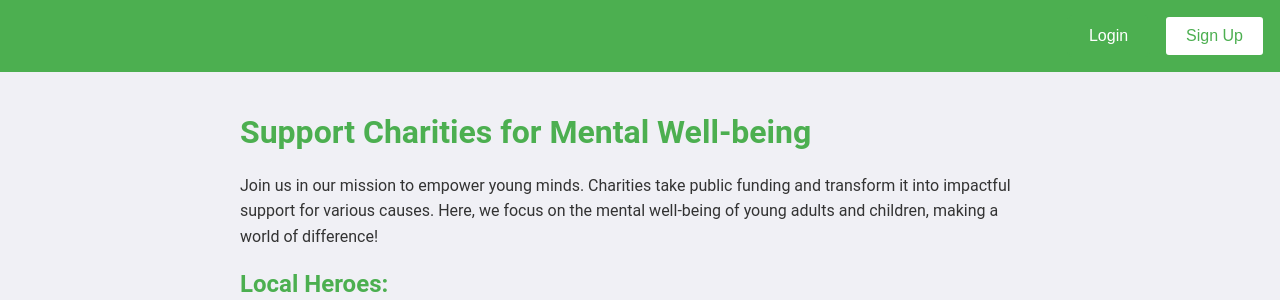
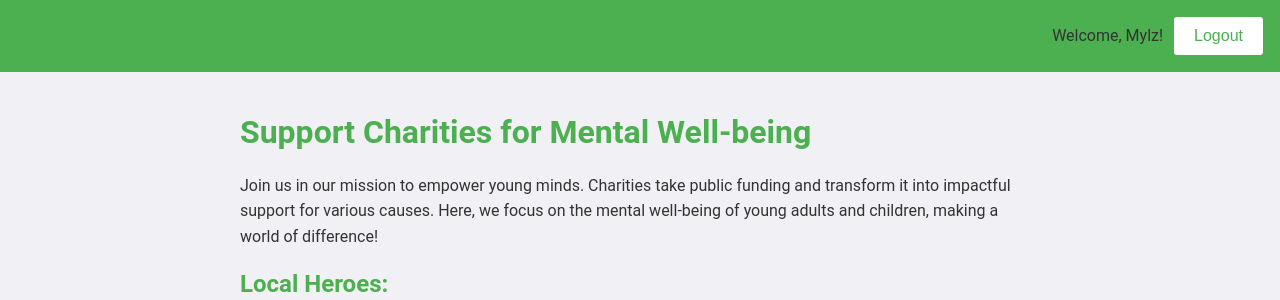
Before and after one commit to Nukxtrp/Other-Class-project, a Flask app: page / in a window 1280 px wide. Shown: the top 300 px of the page. Run offline with Flask 3, Linux system fonts and the light colour scheme; a user stored in the database is signed in.

Commit message:
changed the navbar

```diff
--- a/FrontEnd/LearningFlask.py
+++ b/FrontEnd/LearningFlask.py
@@ -16,7 +16,7 @@ init_sqlite_db()
 
 @app.route("/")
 def home():
-    return render_template("Home.html")
+    return render_template("Home.html", username=session.get('username'))
 
 @app.route("/login", methods=["GET", "POST"])
 def login():
@@ -65,5 +65,11 @@ def register():
 
     return render_template("register.html")
 
+@app.route("/logout")
+def logout():
+    session.pop('username', None)
+    flash("Logged out successfully!")
+    return redirect(url_for("home"))
+
 if __name__ == '__main__':
     app.run(debug=True)
--- a/FrontEnd/templates/Home.html
+++ b/FrontEnd/templates/Home.html
@@ -15,7 +15,7 @@
             background-color: #4CAF50;
             overflow: hidden;
             padding: 10px;
-            text-align: right; /* Aligns items to the right */
+            text-align: right;
         }
 
         .topnav a {
@@ -23,9 +23,9 @@
         }
 
         .topnav button {
-            background-color: #4CAF50; /* Change to green */
+            background-color: #4CAF50;
             border: 2px solid #4CAF50;
-            color: white; /* Change to white */
+            color: white;
             padding: 10px 20px;
             margin: 5px;
             border-radius: 5px;
@@ -34,8 +34,8 @@
         }
 
         .topnav a:nth-child(2) button {
-            background-color: white; /* Change to white */
-            color: #4CAF50; /* Change to green */
+            background-color: white;
+            color: #4CAF50;
         }
 
         .topnav button:hover {
@@ -76,12 +76,19 @@
 </head>
 <body>
     <div class="topnav">
-        <a href="/login">
-            <button>Login</button>
-        </a>
-        <a href="/register">
-            <button>Sign Up</button>
-        </a>
+        {% if username %}
+            <span>Welcome, {{ username }}!</span>
+            <a href="{{ url_for('logout') }}">
+                <button>Logout</button>
+            </a>
+        {% else %}
+            <a href="{{ url_for('login') }}">
+                <button>Login</button>
+            </a>
+            <a href="{{ url_for('register') }}">
+                <button>Sign Up</button>
+            </a>
+        {% endif %}
     </div>
 
     <div class="container">
```
